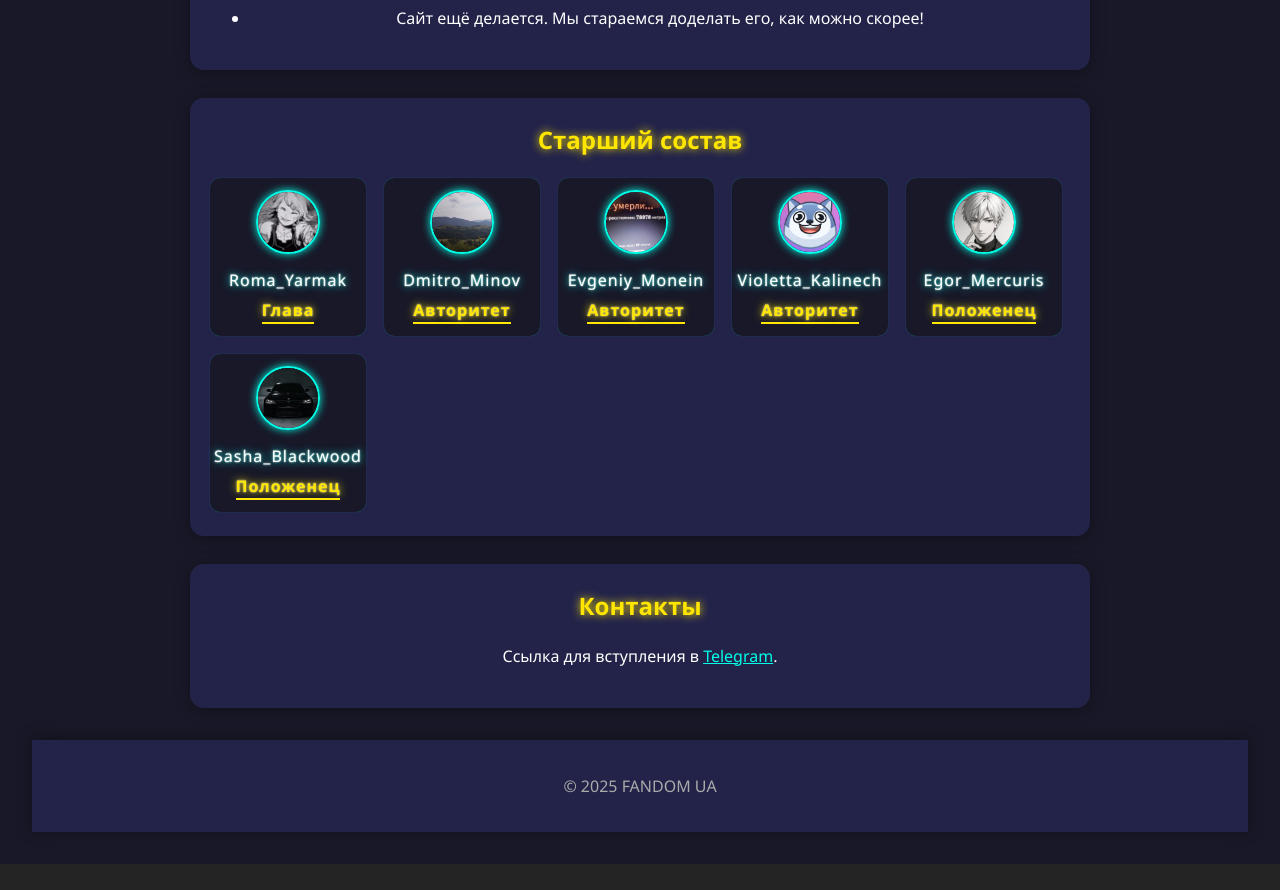
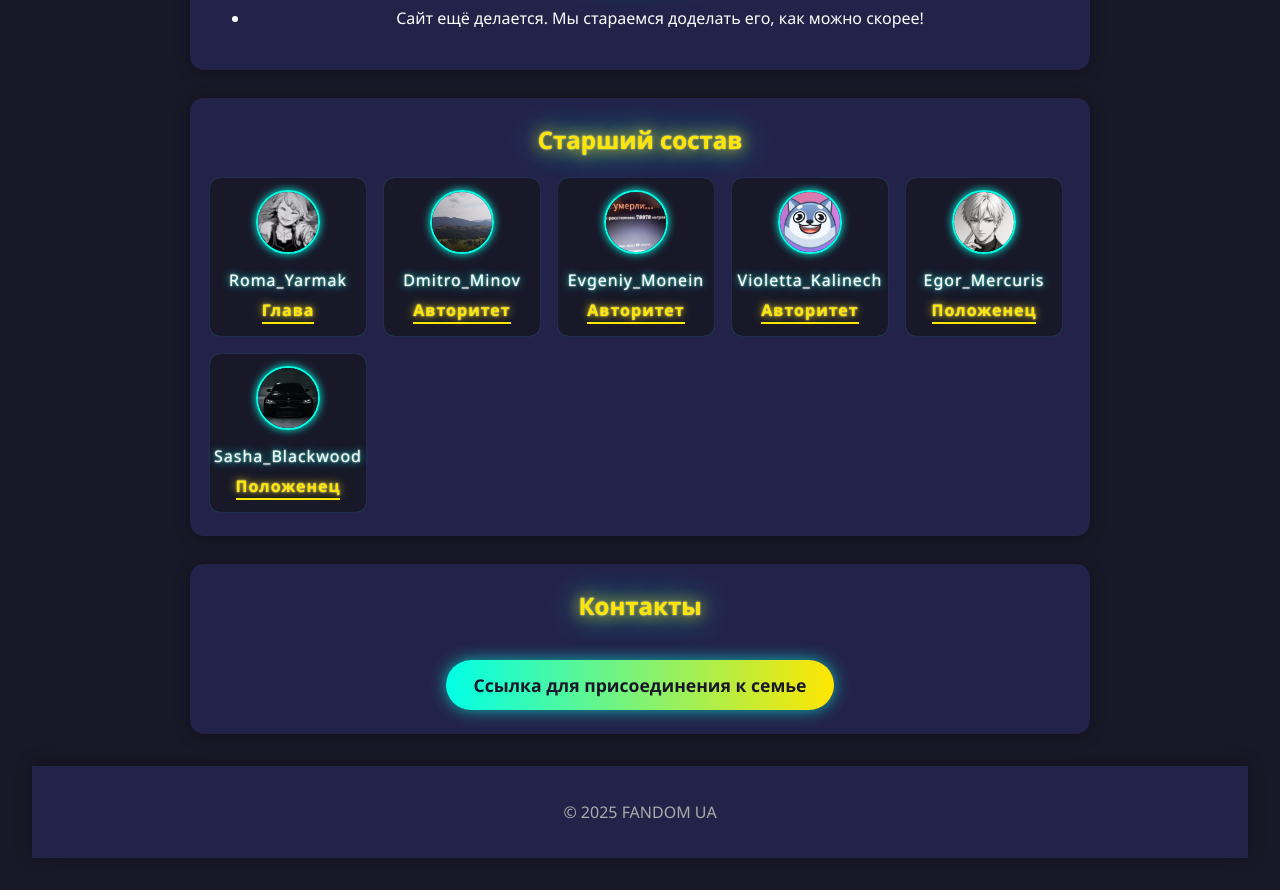
Before and after one commit to HaveFun339/FANDOM-UA, a React (Vite) app: page / in a window 1280 px wide. Shown: the part 580-1470 px from the top of the page. Before the commit the page ends 1444 px from the top, so only its background shows below. Built offline with nearby package versions, Linux system fonts and the light colour scheme.

Commit message:
fixed bugs

```diff
--- a/index.html
+++ b/index.html
@@ -2,7 +2,7 @@
 <html lang="en">
   <head>
     <meta charset="UTF-8" />
-
+<link href="https://fonts.googleapis.com/css2?family=Montserrat:wght@700&display=swap" rel="stylesheet">
     <meta name="viewport" content="width=device-width, initial-scale=1.0" />
     <title>FANDOM UA</title>
   </head>
--- a/src/App.css
+++ b/src/App.css
@@ -5,6 +5,9 @@
   text-align: center;
 }
 body {
+
+  font-family: 'Montserrat', 'Segoe UI', Arial, sans-serif;
+
   background: #181828;
   color: #fff;
   font-family: 'Segoe UI', Arial, sans-serif;
@@ -121,7 +124,39 @@ a {
 a:hover {
   color: #ffe600;
 }
-
+.member-card {
+  transition: transform 0.2s, box-shadow 0.2s;
+}
+.member-card:hover {
+  transform: translateY(-8px) scale(1.05);
+  box-shadow: 0 0 24px #00ffe7cc, 0 8px 32px #000a;
+  z-index: 2;
+}
+h2 {
+  color: #ffe600;
+  text-shadow: 0 0 16px #ffe600, 0 0 2px #fff, 0 0 32px #00ffe7;
+}
+.join-btn {
+  display: inline-block;
+  margin-top: 16px;
+  padding: 12px 28px;
+  background: linear-gradient(90deg, #00ffe7 0%, #ffe600 100%);
+  color: #181828;
+  font-weight: bold;
+  border-radius: 30px;
+  box-shadow: 0 0 16px #00ffe7aa;
+  text-decoration: none;
+  font-size: 1.1rem;
+  transition:  0.2s, color 0.2s, box-shadow 0.2s;
+}
+.join-btn:hover {
+  background: linear-gradient(90deg, #ffe600 0%, #00ffe7 100%);
+  color: #23234a;
+  box-shadow: 0 0 32px #ffe600cc;
+}
+html {
+  scroll-behavior: smooth;
+}
 footer {
   text-align: center;
   padding: 18px 0;
--- a/src/App.jsx
+++ b/src/App.jsx
@@ -72,7 +72,14 @@ function App() {
         </section>
         <section id="contacts">
           <h2>Контакты</h2>
-          <p>Ссылка для вступления в <a href="https://t.me/+stDCZ9XGNAA2MmRi" target="_blank" rel="noopener noreferrer">Telegram</a>.</p>
+        <a
+    href="https://t.me/+stDCZ9XGNAA2MmRi"
+    target="_blank"
+    rel="noopener noreferrer"
+    className="join-btn"
+  >
+    Ссылка для присоединения к семье
+  </a>
         </section>
       </main>
       <footer>
```
